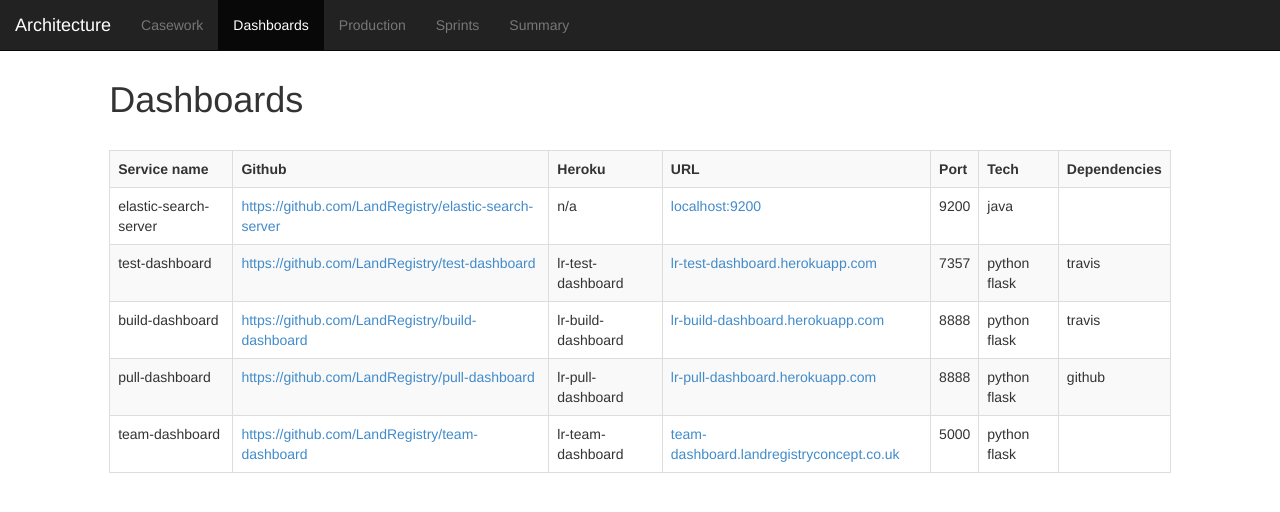
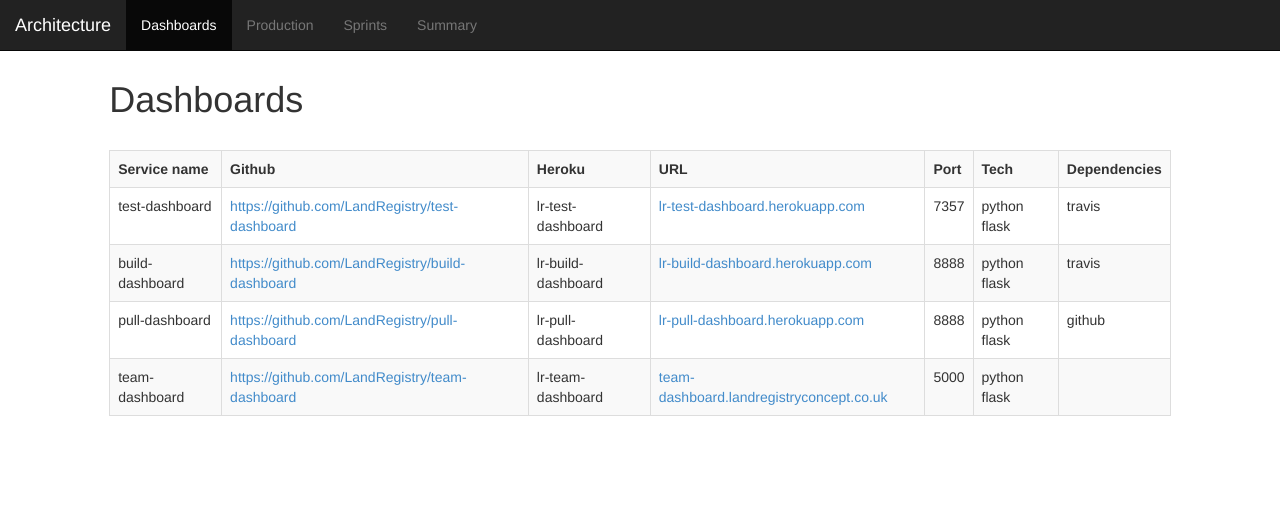
Before and after one commit to LandRegistry-Attic/architecture, a Jekyll site: the page built from service/dashboards.html, in a window 1280 px wide. Shown: the top 512 px of the page. Built offline with Jekyll 4.4.1, drawn with Linux system fonts in a browser that asks for light colours.

Commit message:
bit of tidying up. Removed casework-frontend page until we can create a page for each service, as well as removed elastic search server from services.yml

```diff
--- a/_data/services.yml
+++ b/_data/services.yml
@@ -63,14 +63,6 @@
     dependencies: [redis, search-api]
 
 development:
-  - name: "elastic-search-server"
-    github: "https://github.com/LandRegistry/elastic-search-server"
-    heroku: "n/a"
-    url: "localhost:9200"
-    port: 9200
-    tech: [java]
-    dependencies: []
-
   - name: "test-dashboard"
     github: "https://github.com/LandRegistry/test-dashboard"
     heroku: "lr-test-dashboard"
--- a/_includes/header.html
+++ b/_includes/header.html
@@ -3,7 +3,7 @@
     <div class="navbar navbar-inverse navbar-fixed-top" role="navigation">
       <div class="container-fluid">
         <div class="navbar-header">
-          <a class="navbar-brand" style="color:white" href="{{site.baseurl}}">Architecture</a>
+          <a class="navbar-brand" style="color:white" href="/{{site.baseurl}}">Architecture</a>
         </div>
         <div class="collapse navbar-collapse">
           <ul class="nav navbar-nav">
--- a/index.html
+++ b/index.html
@@ -51,9 +51,6 @@
         .append('<p>Technology:  ' + d.tech + '</p>')
         .append('<p>Dependencies:  ' + d.dep + '</p>')
         .appendTo('body');
-
-      $('#tooltiptable').attr('class', 'table');
-
 
       $('.ttip').fadeIn('slow');
     }
```
Also changed, not shown: service/casework-frontend.html (deleted, +0 -10 lines).
